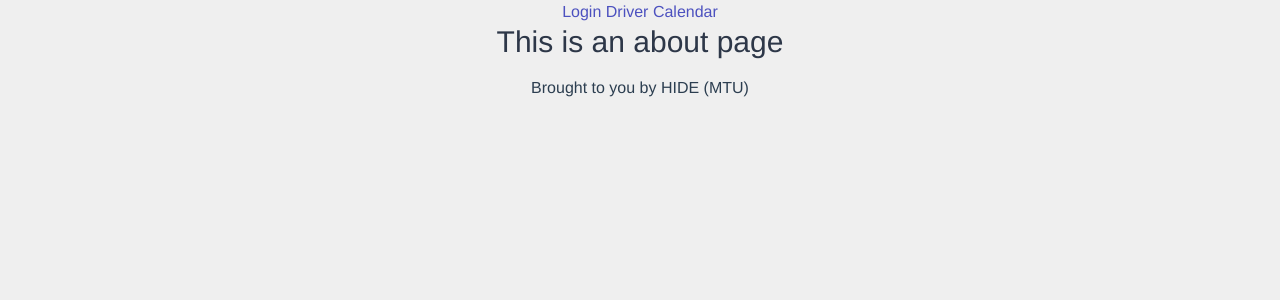
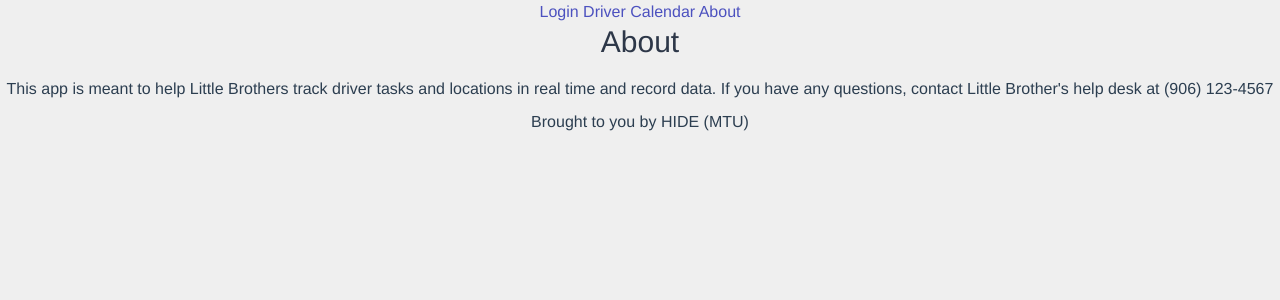
Before and after one commit to MTUHIDE/little-brothers, a Vue app in the folder frontend/: page /about in a window 1280 px wide. Shown: the top 300 px of the page. Built offline with nearby package versions, Linux system fonts and the light colour scheme; what v-calendar would draw is missing.

Commit message:
Driver/Desktop About page added

```diff
--- a/frontend/src/App.vue
+++ b/frontend/src/App.vue
@@ -6,7 +6,8 @@
     </div> -->
     <router-link to="/login">Login </router-link>
     <router-link to="/driver">Driver </router-link>
-    <router-link to="/calendar">Calendar</router-link>
+    <router-link to="/calendar">Calendar </router-link>
+    <router-link to="/about">About </router-link>
     <DriverNavbar v-if="$route.meta.driver" />
     <router-view />
     <div class="footer">Brought to you by HIDE (MTU)</div>
--- a/frontend/src/router/index.js
+++ b/frontend/src/router/index.js
@@ -2,6 +2,7 @@ import Vue from 'vue';
 import VueRouter from 'vue-router';
 import Home from '../views/Home.vue';
 import Content from '../views/Content.vue';
+import DriverAbout from '../views/driver/DriverAbout.vue'
 import DriverHome from '../views/driver/DriverHome.vue';
 import DriverCalendar from '../views/driver/DriverCalendar.vue';
 import Login from '../views/Login.vue';
@@ -50,6 +51,12 @@ const routes = [
     component: DriverCalendar,
     meta: { driver: true },
   },
+  {
+    path: '/driver/about',
+    name: 'DriverAbout',
+    component: DriverAbout,
+    meta: { driver: true },
+  },
 ];
 
 const router = new VueRouter({
--- a/frontend/src/views/About.vue
+++ b/frontend/src/views/About.vue
@@ -1,5 +1,9 @@
 <template>
   <div class="about">
-    <h1>This is an about page</h1>
+    <h1>About</h1>
+      <p>
+        This app is meant to help Little Brothers track driver tasks and locations in real time and record data.
+        If you have any questions, contact Little Brother's help desk at (906) 123-4567
+      </p>
   </div>
 </template>
--- /dev/null
+++ b/frontend/src/views/driver/DriverAbout.vue
@@ -0,0 +1,42 @@
+<template>
+  <div class="justify-center">
+    <b-card
+      title="About"
+      tag="aboutInfo"
+      style="max-width: 20rem;"
+      class="justify-center"
+      bg-variant="red-400"
+    >
+      <b-card-text>{{message}}</b-card-text>
+      <b-card-text>{{contact}}</b-card-text>
+      <b-button href="#" to="/driver" variant="primary">Back</b-button>
+    </b-card>
+  </div>
+</template>
+
+<script>
+export default {
+  data() {
+    return {
+      message: 'This app is meant to help Little Brothers track driver tasks and locations in real time and record data. \n If you have any questions, contact Little Brother\'s help desk at',
+      contact: '906-123-4567',
+    };
+  },
+};
+</script>
+
+<style lang="scss" scoped>
+table thead th {
+  background-color: #a9a9a9;
+}
+h1 {
+  margin-top: 16px !important;
+}
+.drivetbl {
+  height: calc(100vh - 245px);
+  max-height: unset;
+}
+.drivetbl table {
+  margin-top: 0;
+}
+</style>
```
